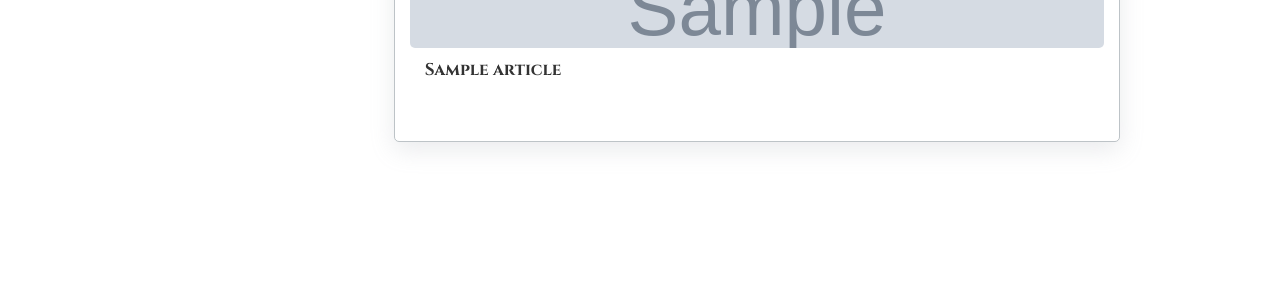
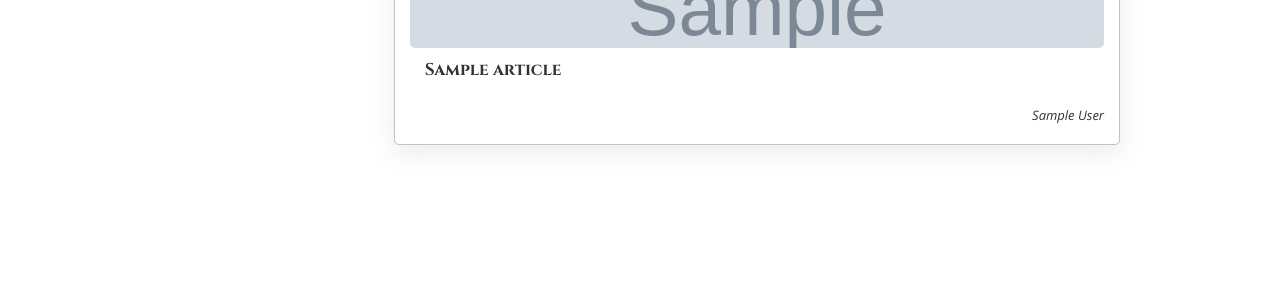
Before and after one commit to GuillemotClement/PHP-Blog, a PHP site: page / in a window 1280 px wide. Shown: the part 457-757 px from the top of the page. Run offline with PHP 8.4, Linux system fonts and the light colour scheme; tables that the repository leaves empty or names only in its code hold one stand-in row (values such as "Sample post"); grey boxes marked "Sample" are stand-in pictures; style sheets or scripts are compiled from the project's sources.

Commit message:
Affichage de auteur sur les articles

```diff
--- a/database/models/ArticleDB.php
+++ b/database/models/ArticleDB.php
@@ -38,9 +38,9 @@ class ArticleDB
                 WHERE id=:id
         ');
 
-        $this->statementReadOne = $pdo->prepare('SELECT * FROM article WHERE id=:id');
+        $this->statementReadOne = $pdo->prepare('SELECT article.*, user.firstname, user.lastname FROM article LEFT JOIN user ON article.author = user.id WHERE article.id=:id');
 
-        $this->statementReadAll = $pdo->prepare('SELECT * FROM article');
+        $this->statementReadAll = $pdo->prepare('SELECT article.*, user.firstname, user.lastname  FROM article LEFT JOIN user ON article.author = user.id');
 
         $this->statementDeleteOne = $pdo->prepare('DELETE FROM article WHERE id=:id');
     }
--- a/index.php
+++ b/index.php
@@ -59,6 +59,11 @@ if(count($articles)){
 										<div class="article-picture" style="background-image: url(<?= $a['picture'] ?>"></div>
 									</div>
 									<h3><?= $a['title']?></h3>
+									<?php if($a['author']) : ?>
+										<div class="article-author">
+											<p><?= $a['firstname'] . ' ' . $a['lastname'] ?></p>
+										</div>
+									<?php endif; ?>
 								</a>
 							<?php endforeach; ?>
 						</div>
--- a/public/css/styles.css
+++ b/public/css/styles.css
@@ -181,6 +181,12 @@ a {
   white-space: pre-wrap;
 }
 
+.article-author {
+  font-size: 1.3rem;
+  font-style: italic;
+  text-align: end;
+}
+
 header {
   background-color: var(--primary);
   color: var(--text-light);
--- a/scss/_show-article.scss
+++ b/scss/_show-article.scss
@@ -1,6 +1,5 @@
-
-.container-article{
-    &-link{
+.container-article {
+  &-link {
     font-size: 1.7rem;
     font-weight: 700;
     text-decoration: underline;
@@ -8,26 +7,30 @@
     display: block;
   }
   padding-bottom: 10rem;
-    &-cover{
+  &-cover {
     height: 50rem;
     background-size: cover;
     background-position: center;
     width: 100%;
     border-radius: 0.5rem;
   }
-    &-title{
+  &-title {
     margin: 3rem 0;
     text-align: left;
     font-size: 5rem;
     font-weight: 400;
   }
-    &-separator{
-
+  &-separator {
   }
-    &-ccategory{
-
+  &-category {
   }
-    &-content{
+  &-content {
     white-space: pre-wrap;
   }
 }
+
+.article-author {
+  font-size: 1.3rem;
+  font-style: italic;
+  text-align: end;
+}
--- a/show-article.php
+++ b/show-article.php
@@ -38,8 +38,8 @@ if(!$id){
                 <h1 class="container-article-title"><?= $article['title']?></h1>
                 <div class="container-article-separator"></div>
                 <p class="container-article-category"><?= $article['category']?></p>
-                <p class="container-article-category"><?= $article['author']?></p>
                 <p class="container-article-content"><?= $article['content']?></p>
+                <p class="article-author"><?= $article['firstname'] . ' ' . $article['lastname']?></p>
             </div>
             <?php if($currentUser && $currentUser['id'] === $article['author']): ?>
                 <div class="action">
```
Also changed, not shown: scss/styles.scss (line endings or trailing spaces), 1 other file. Lines whose indentation alone changed are shown as unchanged.
